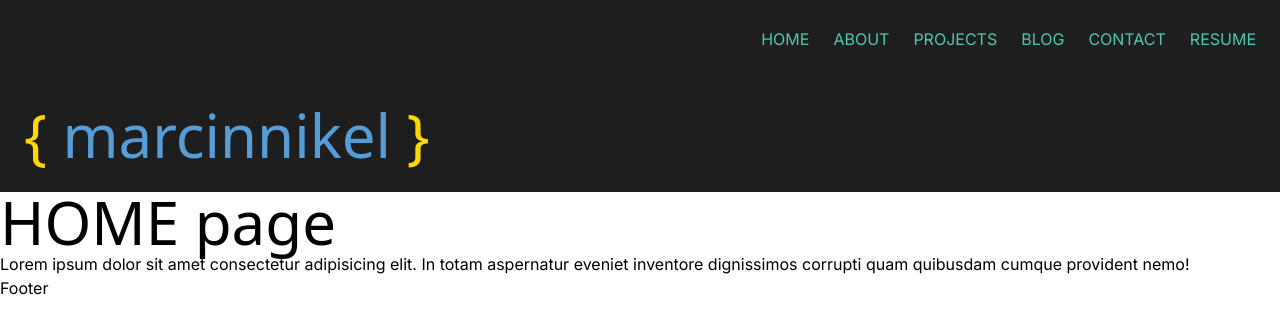
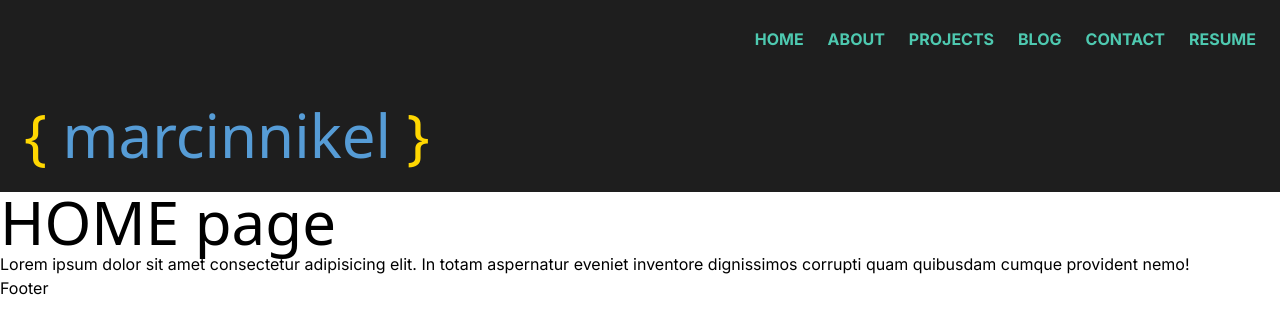
Before and after one commit to mnikel/mysite, a Next.js app in the folder my-site/: page /home in a window 1280 px wide. Shown: the top 332 px of the page. Built offline with nearby package versions, Linux system fonts and the light colour scheme.

Commit message:
added underline animation on hoover for <Link>

```diff
--- a/my-site/src/app/globals.css
+++ b/my-site/src/app/globals.css
@@ -17,3 +17,23 @@
     @apply text-4xl sm:text-6xl;
   }
 }
+
+/* Underline animation for links */
+
+.link-underline {
+  border-bottom-width: 0;
+  background-image: linear-gradient(transparent, transparent), linear-gradient(#fff, #fff);
+  background-size: 0 3px;
+  background-position: 0 100%;
+  background-repeat: no-repeat;
+  transition: background-size .5s ease-in-out;
+}
+
+.link-underline-black {
+  background-image: linear-gradient(transparent, transparent), linear-gradient(#404040, #404040)
+}
+
+.link-underline:hover {
+  background-size: 100% 3px;
+  background-position: 0 100%
+}
--- a/my-site/src/components/Header/Header.tsx
+++ b/my-site/src/components/Header/Header.tsx
@@ -12,7 +12,7 @@ function Header({ data }: { data: Page[] }) {
                 aria-label={page.label}
                 key={page.id}
                 href={page.link}
-                className="text-class hover:underline hover:text-keyword uppercase"
+                className="font-bold text-class link link-underline link-underline-black hover:text-keyword uppercase"
               >
                 {page.label}
               </Link>
```
